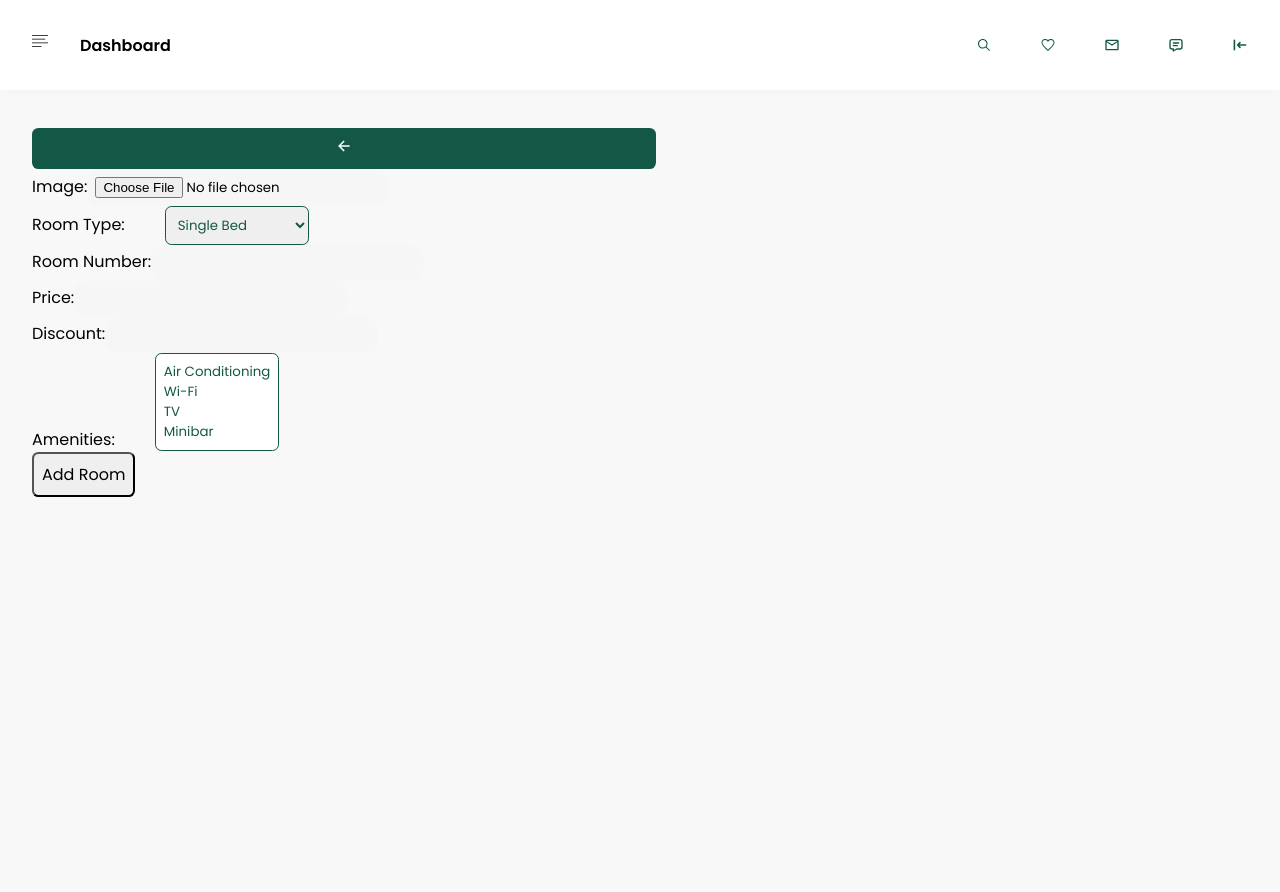
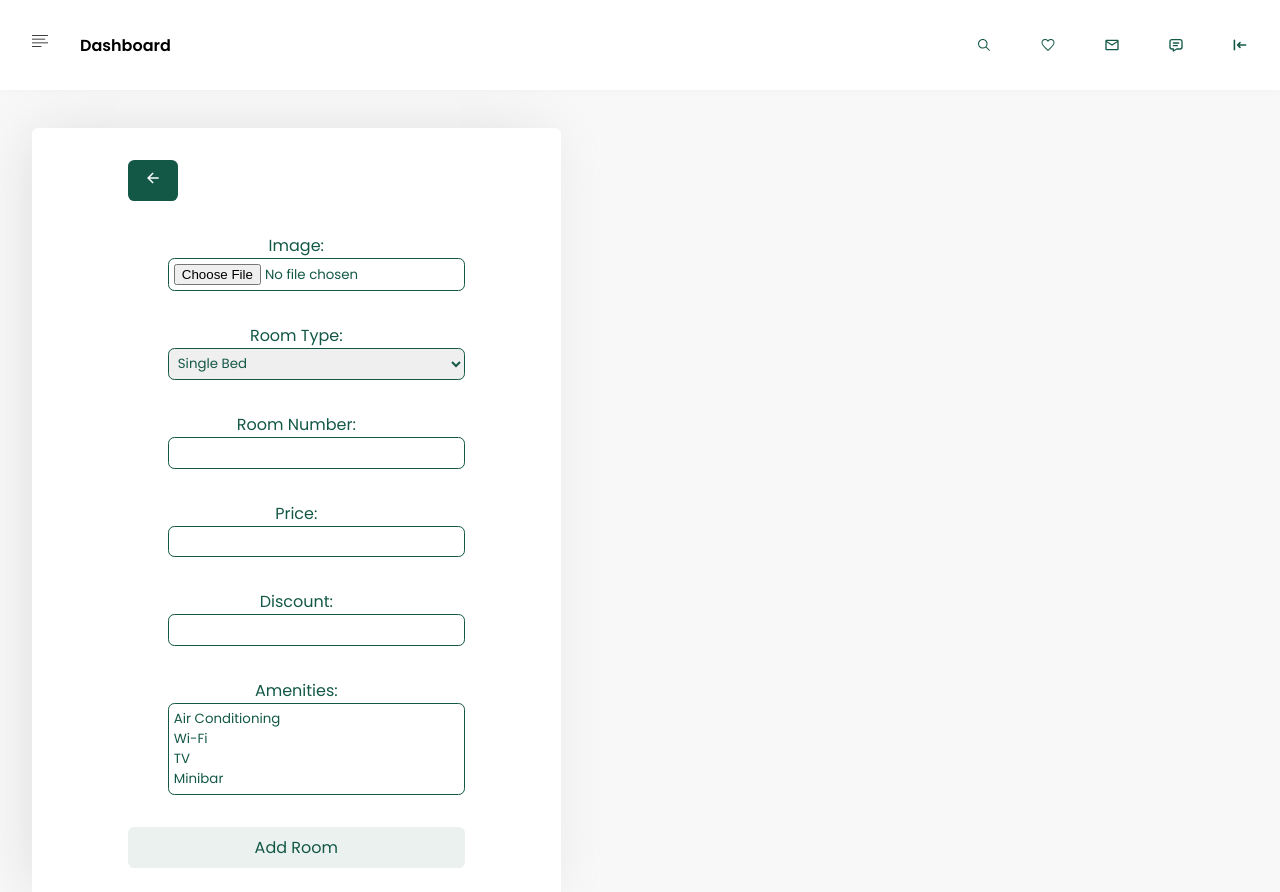
Before and after one commit to LuLuMS0206/Dashboard-Miranda, a React (Vite) app: page /newRooms in a window 1280 px wide. Shown: the top 892 px of the page. Before the commit the page ends 800 px from the top, so only its background shows below. Built offline with nearby package versions, Linux system fonts and the light colour scheme.

Commit message:
add styles form

```diff
--- a/src/components/buttonComponent/buttonComponent.js
+++ b/src/components/buttonComponent/buttonComponent.js
@@ -23,6 +23,7 @@ export const ButtonStyles = styled.button`
         color: #135846;
         border: none;
         width: 100%;
+        margin-top: 2rem;
         `;
 
       case "viewColor":
@@ -100,9 +101,9 @@ export const ButtonStyles = styled.button`
       case "prev":
         return `
     background-color: #FFFFFF;
-color: #135846;
-   border: 1px solid #135846;
-   width: 50%;
+    color: #135846;
+    border: 1px solid #135846;
+    width: 50%;
     `;
 
       case "next":
@@ -121,6 +122,14 @@ return `
     border:none;
     width: 100%;
 `
+
+case 'backForm':
+return `
+   background-color: #135846;
+    color: #FFFFFF;
+    border: none;
+width: 15%;
+`
     }
   }}
 `;
--- a/src/components/styledGeneric/styledGeneric.js
+++ b/src/components/styledGeneric/styledGeneric.js
@@ -39,8 +39,53 @@ export const SelectStyled = styled.select`
 `;
 
 export const TextAreaStyled = styled.textarea`
-    padding: 8px;
-    margin: 5px 0;
-    width: 100%;
-    box-sizing: border-box;
+    border: 1px solid #135846;
+    color: #135846;
+    margin-left: 3em;
+    padding: 0.3rem;
+    border-radius: 0.4rem;
 `;
+
+
+
+export const FormStyled = styled.form`
+        display: inline-grid;
+            background: white;
+    padding: 2rem 6rem;
+        border-radius: 0.4rem;
+box-shadow: -8px -2px 54px -11px rgba(201,201,201,0.64);
+`;
+
+export const LabelFormStyled = styled.label`
+    margin: 0px auto;
+        margin-top: 2rem;
+        color:  #135846;
+`;
+
+export const InputFormStyled = styled.input`
+        border: 1px solid #135846;
+    color: #135846;
+    margin-left: 3em;
+    padding: 0.3rem;
+    border-radius: 0.4rem;
+}
+
+`;
+
+export const SelectFormStyled = styled.select`
+        border: 1px solid #135846;
+    color: #135846;
+    margin-left: 3em;
+    padding: 0.3rem;
+    border-radius: 0.4rem;
+}
+
+`;
+
+
+// export const DivStyled = styled.div`
+//     transition: margin-left 0.2s ease-in-out;
+//     margin-top: 8rem;
+//     padding-left: ${(props) => (props.isOpen ? "18rem" : "2rem")};
+
+// `;
--- a/src/pages/booking/bookingFormPage/bookingFormPage.jsx
+++ b/src/pages/booking/bookingFormPage/bookingFormPage.jsx
@@ -4,6 +4,8 @@ import { useDispatch, useSelector } from 'react-redux';
 import { useParams, useNavigate } from 'react-router-dom';
 import { updateBooking, getBookingById } from './../../../assets/features/booking/bookingSlice';
 import { ButtonStyles } from './../../../components/buttonComponent/buttonComponent';
+import {FormStyled, LabelFormStyled, InputFormStyled, SelectFormStyled} from './../../../components/styledGeneric/styledGeneric'
+import { IoArrowBackSharp } from "react-icons/io5";
 
 export const BookingEditPage = () => {
     const { id } = useParams();
@@ -43,42 +45,43 @@ export const BookingEditPage = () => {
     return (
         <div>
             <NavbarComponent />
-            <form onSubmit={handleSubmit}>
-                <label>
+            <FormStyled onSubmit={handleSubmit}>
+            <ButtonStyles  styled='backForm' onClick={() => navigate('/bookings')}><IoArrowBackSharp /></ButtonStyles>
+                <LabelFormStyled>
                     Guest:
-                    <input type="text" name="guest" value={formData.guest} onChange={handleChange} />
-                </label>
-                <label>
+                    <InputFormStyled type="text" name="guest" value={formData.guest} onChange={handleChange} />
+                </LabelFormStyled>
+                <LabelFormStyled>
                     Order Date:
-                    <input type="date" name="orderDate" value={formData.orderDate} onChange={handleChange} />
-                </label>
-                <label>
+                    <InputFormStyled type="date" name="orderDate" value={formData.orderDate} onChange={handleChange} />
+                </LabelFormStyled>
+                <LabelFormStyled>
                     Check In:
-                    <input type="date" name="checkIn" value={formData.checkIn} onChange={handleChange} />
-                </label>
-                <label>
+                    <InputFormStyled type="date" name="checkIn" value={formData.checkIn} onChange={handleChange} />
+                </LabelFormStyled>
+                <LabelFormStyled>
                     Check Out:
-                    <input type="date" name="checkOut" value={formData.checkOut} onChange={handleChange} />
-                </label>
-                <label>
+                    <InputFormStyled type="date" name="checkOut" value={formData.checkOut} onChange={handleChange} />
+                </LabelFormStyled>
+                <LabelFormStyled>
                     Special Request:
-                    <input type="text" name="specialRequest" value={formData.specialRequest} onChange={handleChange} />
-                </label>
-                <label>
+                    <InputFormStyled type="text" name="specialRequest" value={formData.specialRequest} onChange={handleChange} />
+                </LabelFormStyled>
+                <LabelFormStyled>
                     Room Type:
-                    <input type="text" name="roomType" value={formData.roomType} onChange={handleChange} />
-                </label>
-                <label>
+                    <InputFormStyled type="text" name="roomType" value={formData.roomType} onChange={handleChange} />
+                </LabelFormStyled>
+                <LabelFormStyled>
                     Status:
-                    <select name="status" value={formData.status} onChange={handleChange}>
+                    <SelectFormStyled name="status" value={formData.status} onChange={handleChange}>
                         <option value="In Progress">In Progress</option>
                         <option value="Check In">Check In</option>
                         <option value="Check Out">Check Out</option>
-                    </select>
-                </label>
-                <ButtonStyles type="submit">Save</ButtonStyles>
-            </form>
-            <ButtonStyles onClick={() => navigate('/bookings')}>Go to Bookings</ButtonStyles>
+                    </SelectFormStyled>
+                </LabelFormStyled>
+                <ButtonStyles styled='contact' type="submit">Save</ButtonStyles>
+            </FormStyled>
+
         </div>
     );
 };
--- a/src/pages/booking/newBookingPage/newBookingPage.jsx
+++ b/src/pages/booking/newBookingPage/newBookingPage.jsx
@@ -5,6 +5,7 @@ import { useParams, useNavigate } from 'react-router-dom';
 import { createBooking, getBookingById } from './../../../assets/features/booking/bookingSlice';
 import { ButtonStyles } from './../../../components/buttonComponent/buttonComponent';
 import { IoArrowBackSharp } from "react-icons/io5";
+import {FormStyled, LabelFormStyled, InputFormStyled, SelectFormStyled} from './../../../components/styledGeneric/styledGeneric'
 
 
 export const NewBookingPage = () => {
@@ -50,42 +51,43 @@ export const NewBookingPage = () => {
     return (
         <div>
             <NavbarComponent>
-                <form onSubmit={handleSubmit}>
-                    <label>
+                <FormStyled onSubmit={handleSubmit}>
+                <ButtonStyles styled='backForm' onClick={handleGoToBookings}><IoArrowBackSharp /></ButtonStyles>
+                    <LabelFormStyled>
                         Guest:
-                        <input type="text" name="guest" value={formData.guest} onChange={handleChange} />
-                    </label>
-                    <label>
+                        <InputFormStyled type="text" name="guest" value={formData.guest} onChange={handleChange} />
+                    </LabelFormStyled>
+                    <LabelFormStyled>
                         Order Date:
-                        <input type="date" name="orderDate" value={formData.orderDate} onChange={handleChange} />
-                    </label>
-                    <label>
+                        <InputFormStyled type="date" name="orderDate" value={formData.orderDate} onChange={handleChange} />
+                    </LabelFormStyled>
+                    <LabelFormStyled>
                         Check In:
-                        <input type="date" name="checkIn" value={formData.checkIn} onChange={handleChange} />
-                    </label>
-                    <label>
+                        <InputFormStyled type="date" name="checkIn" value={formData.checkIn} onChange={handleChange} />
+                    </LabelFormStyled>
+                    <LabelFormStyled>
                         Check Out:
-                        <input type="date" name="checkOut" value={formData.checkOut} onChange={handleChange} />
-                    </label>
-                    <label>
+                        <InputFormStyled type="date" name="checkOut" value={formData.checkOut} onChange={handleChange} />
+                    </LabelFormStyled>
+                    <LabelFormStyled>
                         Special Request:
-                        <input type="text" name="specialRequest" value={formData.specialRequest} onChange={handleChange} />
-                    </label>
-                    <label>
+                        <InputFormStyled type="text" name="specialRequest" value={formData.specialRequest} onChange={handleChange} />
+                    </LabelFormStyled>
+                    <LabelFormStyled>
                         Room Type:
-                        <input type="text" name="roomType" value={formData.roomType} onChange={handleChange} />
-                    </label>
-                    <label>
+                        <InputFormStyled type="text" name="roomType" value={formData.roomType} onChange={handleChange} />
+                    </LabelFormStyled>
+                    <LabelFormStyled>
                         Status:
-                        <select name="status" value={formData.status} onChange={handleChange}>
+                        <SelectFormStyled name="status" value={formData.status} onChange={handleChange}>
                             <option value="In Progress">In Progress</option>
                             <option value="Check In">Check In</option>
                             <option value="Check Out">Check Out</option>
-                        </select>
-                    </label>
-                    <ButtonStyles type="submit">Save</ButtonStyles>
-                </form>
-                <ButtonStyles onClick={handleGoToBookings}><IoArrowBackSharp /></ButtonStyles>
+                        </SelectFormStyled>
+                    </LabelFormStyled>
+                    <ButtonStyles styled='contact' type="submit">Save</ButtonStyles>
+                </FormStyled>
+
             </NavbarComponent>
         </div>
     );
--- a/src/pages/roomPage/newRoomPage.jsx
+++ b/src/pages/roomPage/newRoomPage.jsx
@@ -4,10 +4,9 @@ import { useState } from 'react';
 import { useNavigate } from 'react-router-dom';
 import { useDispatch } from 'react-redux';
 import { ButtonStyles } from './../../components/buttonComponent/buttonComponent';
-import { InputStyled } from './../../components/popupUserComponent/popupUserStyled';
 import { addRoom } from './../../assets/features/room/roomSlice';
-import { SelectStyled } from './../../components/styledGeneric/styledGeneric';
 import { IoArrowBackSharp } from "react-icons/io5";
+import { FormStyled, LabelFormStyled, SelectFormStyled, InputFormStyled } from './../../components/styledGeneric/styledGeneric'
 
 export const NewRoomPage = () => {
     const navigate = useNavigate();
@@ -53,44 +52,40 @@ export const NewRoomPage = () => {
     return (
         <NavbarComponent>
 
-            <form onSubmit={handleSubmit}>
-            <ButtonStyles  styled='next' onClick={handleGoTo}><IoArrowBackSharp /></ButtonStyles>
-                <div>
-                    <label>Image:</label>
-                    <InputStyled type="file" name="image" accept="image/*" onChange={handleChange} />
-                </div>
-                <div>
-                    <label>Room Type:</label>
-                    <SelectStyled name="roomType" value={formData.roomType} onChange={handleChange}>
+            <FormStyled onSubmit={handleSubmit}>
+                <ButtonStyles styled='backForm' onClick={handleGoTo}><IoArrowBackSharp /></ButtonStyles>
+
+                <LabelFormStyled>Image:</LabelFormStyled>
+                <InputFormStyled type="file" name="image" accept="image/*" onChange={handleChange} />
+
+
+                <LabelFormStyled>Room Type:</LabelFormStyled>
+                <SelectFormStyled name="roomType" value={formData.roomType} onChange={handleChange}>
                     <option value="single bed">Single Bed</option>
                     <option value="double bed">Double Bed</option>
                     <option value="double superior">Double Superior</option>
                     <option value="suite">Suite</option>
-                    </SelectStyled>
-                </div>
-                <div>
-                    <label>Room Number:</label>
-                    <InputStyled type="text" name="roomNumber" value={formData.roomNumber} onChange={handleChange} />
-                </div>
-                <div>
-                    <label>Price:</label>
-                    <InputStyled type="number" name="price" value={formData.price} onChange={handleChange} />
-                </div>
-                <div>
-                    <label>Discount:</label>
-                    <InputStyled type="number" name="discount" value={formData.discount} onChange={handleChange} />
-                </div>
-                <div>
-                    <label>Amenities:</label>
-                    <SelectStyled name="amenities" multiple value={formData.amenities} onChange={handleAmenitiesChange}>
+                </SelectFormStyled>
+
+                <LabelFormStyled>Room Number:</LabelFormStyled>
+                <InputFormStyled type="text" name="roomNumber" value={formData.roomNumber} onChange={handleChange} />
+
+                <LabelFormStyled>Price:</LabelFormStyled>
+                <InputFormStyled type="number" name="price" value={formData.price} onChange={handleChange} />
+
+                <LabelFormStyled>Discount:</LabelFormStyled>
+                <InputFormStyled type="number" name="discount" value={formData.discount} onChange={handleChange} />
+
+                <LabelFormStyled>Amenities:</LabelFormStyled>
+                <SelectFormStyled name="amenities" multiple value={formData.amenities} onChange={handleAmenitiesChange}>
                     <option value="air conditioning">Air Conditioning</option>
                     <option value="wifi">Wi-Fi</option>
                     <option value="tv">TV</option>
                     <option value="minibar">Minibar</option>
-                    </SelectStyled>
-                </div>
-                <ButtonStyles type="submit">Add Room</ButtonStyles>
-            </form>
+                </SelectFormStyled>
+
+                <ButtonStyles styled='contact' type="submit">Add Room</ButtonStyles>
+            </FormStyled>
         </NavbarComponent>
     );
 };
--- a/src/pages/roomPage/roomEditPage.jsx
+++ b/src/pages/roomPage/roomEditPage.jsx
@@ -1,14 +1,14 @@
 
 import { IoArrowBackSharp } from "react-icons/io5";
 import { useState } from 'react';
-import {useEffect } from 'react';
+import { useEffect } from 'react';
 import { useNavigate, useParams } from 'react-router-dom';
 import { useDispatch, useSelector } from 'react-redux';
 import { editRoom, selectRoomById } from './../../assets/features/room/roomSlice';
 import { ButtonStyles } from './../../components/buttonComponent/buttonComponent';
 import { NavbarComponent } from './../../components/navbarComponent/navbarComponent';
-import { InputStyled } from './../../components/popupUserComponent/popupUserStyled';
 import { SelectStyled, TextAreaStyled } from './../../components/styledGeneric/styledGeneric';
+import { FormStyled, SelectFormStyled, LabelFormStyled, InputFormStyled } from './../../components/styledGeneric/styledGeneric'
 
 export const RoomEditPage = () => {
     const { id } = useParams();
@@ -65,40 +65,34 @@ export const RoomEditPage = () => {
 
     return (
         <NavbarComponent>
-            <form onSubmit={handleSubmit}>
-            <ButtonStyles  styled='next' onClick={handleGoTo}><IoArrowBackSharp /></ButtonStyles>
-                <div>
-                    <label>Image:</label>
-                    <InputStyled type="file" name="image" accept="image/*" onChange={handleChange} />
-                </div>
-                <div>
-                    <label>Room Type:</label>
+            <FormStyled onSubmit={handleSubmit}>
+                <ButtonStyles styled='backForm' onClick={handleGoTo}><IoArrowBackSharp /></ButtonStyles>
+
+                <LabelFormStyled>Image:</LabelFormStyled>
+                <InputFormStyled type="file" name="image" accept="image/*" onChange={handleChange} />
+
+                <LabelFormStyled>Room Type:</LabelFormStyled>
                 <SelectStyled name="roomType" value={formData.roomType} onChange={handleChange}>
                     <option value="single bed">Standard</option>
                     <option value="double bed">Superior</option>
                     <option value="double superior">Deluxe</option>
                     <option value="suite">Suite</option>
                 </SelectStyled>
-                </div>
-                <div>
-                    <label>Room Number:</label>
-                    <InputStyled type="text" name="roomNumber" value={formData.roomNumber} onChange={handleChange} />
-                </div>
-                <div>
-                    <label>Description:</label>
+
+                <LabelFormStyled>Room Number:</LabelFormStyled>
+                <InputFormStyled type="text" name="roomNumber" value={formData.roomNumber} onChange={handleChange} />
+
+                <LabelFormStyled>Description:</LabelFormStyled>
                 <TextAreaStyled name="description" value={formData.description} onChange={handleChange} />
-                </div>
-                <div>
-                    <label>Price:</label>
-                    <InputStyled type="number" name="price" value={formData.price} onChange={handleChange} />
-                </div>
-                <div>
-                    <label>Discount:</label>
-                    <InputStyled type="number" name="discount" value={formData.discount} onChange={handleChange} />
-                </div>
-                <div>
-                    <label>Amenities:</label>
-                    <SelectStyled name="amenities" multiple value={formData.amenities} onChange={handleAmenitiesChange}>
+
+                <LabelFormStyled>Price:</LabelFormStyled>
+                <InputFormStyled type="number" name="price" value={formData.price} onChange={handleChange} />
+
+                <LabelFormStyled>Discount:</LabelFormStyled>
+                <InputFormStyled type="number" name="discount" value={formData.discount} onChange={handleChange} />
+
+                <LabelFormStyled>Amenities:</LabelFormStyled>
+                <SelectFormStyled name="amenities" multiple value={formData.amenities} onChange={handleAmenitiesChange}>
                     <option value="Breakfast">Breakfast</option>
                     <option value="Smart Security">Smart Security</option>
                     <option value="Strong Locker">Strong Locker</option>
@@ -108,10 +102,10 @@ export const RoomEditPage = () => {
                     <option value="Cleaning">Cleaning</option>
                     <option value="Air conditioner">Air conditioner</option>
                     <option value="Towels">Towels</option>
-                    </SelectStyled>
-                </div>
-                <ButtonStyles styled="submit" type="submit">Save</ButtonStyles>
-            </form>
+                </SelectFormStyled>
+
+                <ButtonStyles styled='contact' type="submit">Save</ButtonStyles>
+            </FormStyled>
         </NavbarComponent>
     );
 };
```
Also changed, not shown: src/pages/userPage/userEditPage.jsx (+30 -35 lines), src/pages/userPage/userNewPage.jsx (+29 -35 lines). Lines whose indentation alone changed are shown as unchanged.
